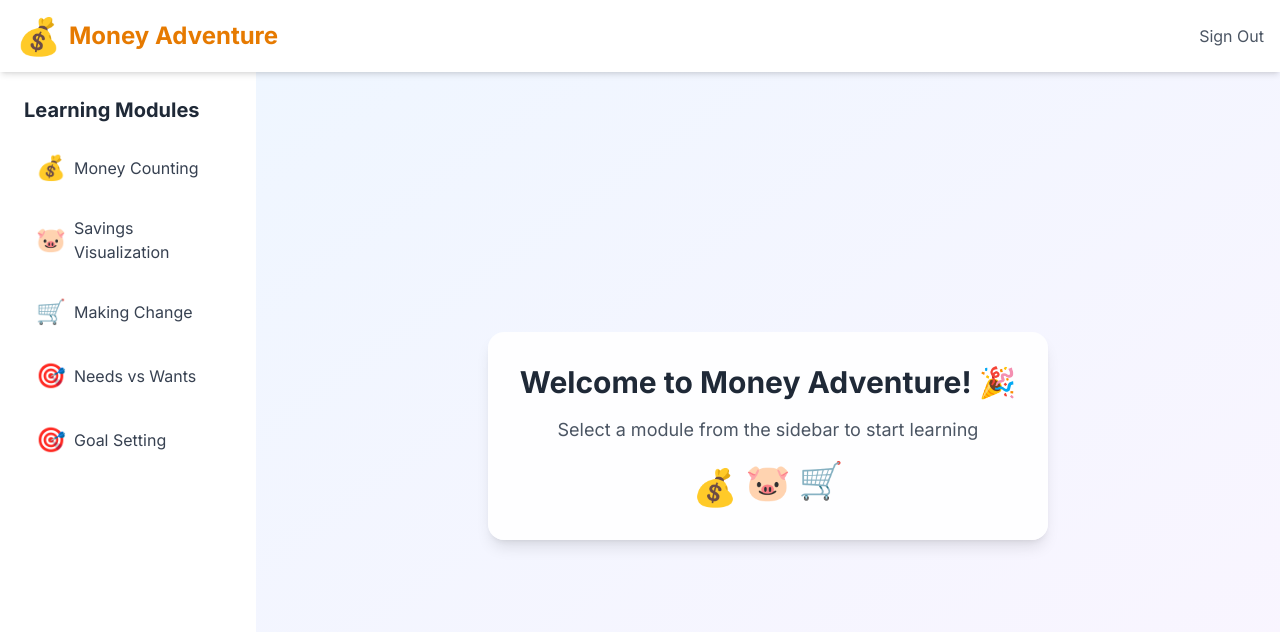
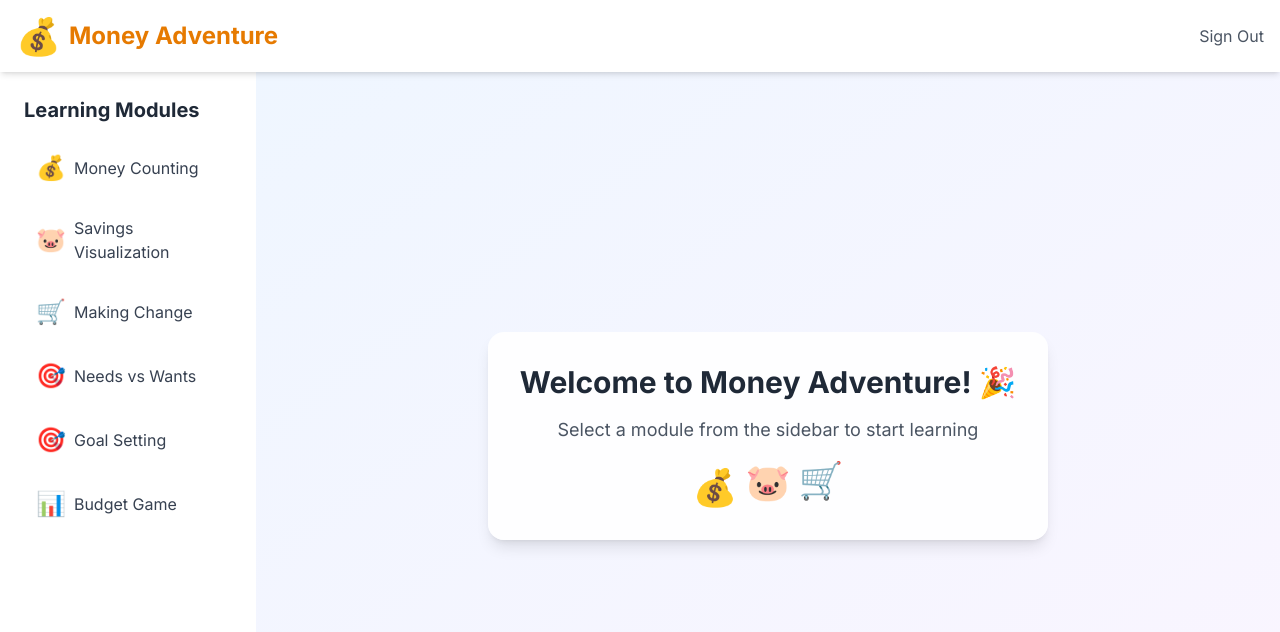
Before and after one commit to ImpiusVenatus/CSE-458-project, a Next.js app: page /dashboard in a window 1280 px wide. Shown: the top 632 px of the page. Built offline with nearby package versions, Linux system fonts and the light colour scheme; no server answers.

Commit message:
feat(dashboard): add Budget Game and ProgressProvider

```diff
--- a/app/dashboard/page.tsx
+++ b/app/dashboard/page.tsx
@@ -1,16 +1,35 @@
 'use client'
 
-import { useState } from 'react'
+import { useState, useEffect } from 'react'
 import { useRouter } from 'next/navigation'
+import { createClient } from '@/lib/supabase/client'
+import { clearProgress } from '@/lib/progress'
+import { ProgressProvider } from '@/lib/progress-context'
 import MoneyCounting from '@/components/modules/MoneyCounting'
 import SavingsVisualization from '@/components/modules/SavingsVisualization'
 import MakingChange from '@/components/modules/MakingChange'
 import NeedsVsWants from '@/components/modules/NeedsVsWants'
 import GoalSetting from '@/components/modules/GoalSetting'
+import BudgetGame from '@/components/modules/BudgetGame'
 
 export default function DashboardPage() {
   const [selectedModule, setSelectedModule] = useState<number | null>(null)
+  const [userId, setUserId] = useState<string | null>(null)
   const router = useRouter()
+  const supabase = createClient()
+
+  useEffect(() => {
+    supabase.auth.getUser().then(({ data: { user } }) => {
+      setUserId(user?.id ?? null)
+    })
+  }, [])
+
+  const handleSignOut = async () => {
+    await supabase.auth.signOut()
+    clearProgress()
+    router.push('/auth')
+    router.refresh()
+  }
 
   const modules = [
     {
@@ -48,6 +67,13 @@ export default function DashboardPage() {
       icon: '🎯',
       color: '#8b5cf6',
     },
+    {
+      id: 6,
+      title: 'Budget Game',
+      description: 'Month-by-month budgeting simulation',
+      icon: '📊',
+      color: '#0ea5e9',
+    },
   ]
 
   const renderModule = () => {
@@ -62,14 +88,17 @@ export default function DashboardPage() {
         return <NeedsVsWants />
       case 5:
         return <GoalSetting />
+      case 6:
+        return <BudgetGame />
       default:
         return null
     }
   }
 
   return (
-    <div className="min-h-screen flex flex-col">
-      {/* Header */}
+    <ProgressProvider userId={userId}>
+      <div className="min-h-screen flex flex-col">
+        {/* Header */}
       <header className="bg-white shadow-md sticky top-0 z-50">
         <div className="container mx-auto px-4 py-4 flex justify-between items-center">
           <div className="flex items-center space-x-2">
@@ -78,7 +107,7 @@ export default function DashboardPage() {
           </div>
           <div className="flex items-center space-x-4">
             <button
-              onClick={() => router.push('/auth')}
+              onClick={handleSignOut}
               className="text-gray-600 hover:text-primary-600 transition-colors"
             >
               Sign Out
@@ -141,5 +170,6 @@ export default function DashboardPage() {
         </main>
       </div>
     </div>
+    </ProgressProvider>
   )
 }
```
